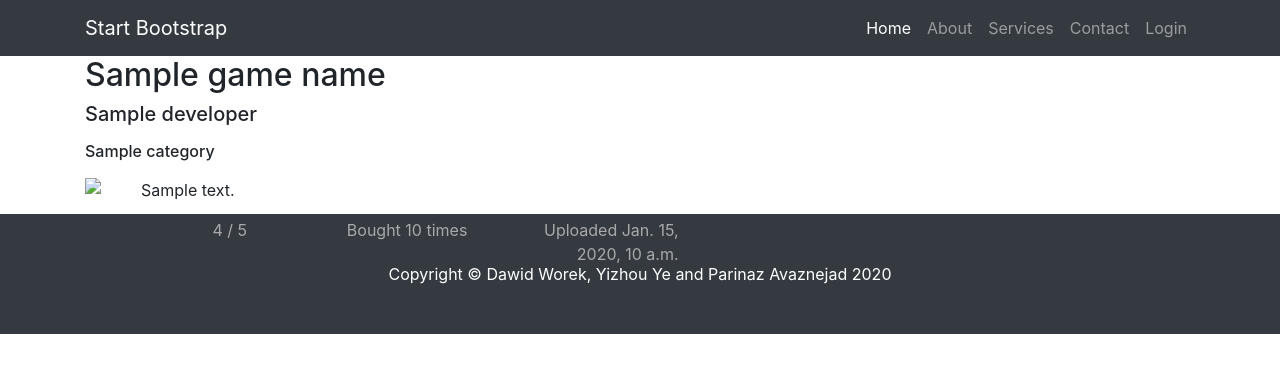
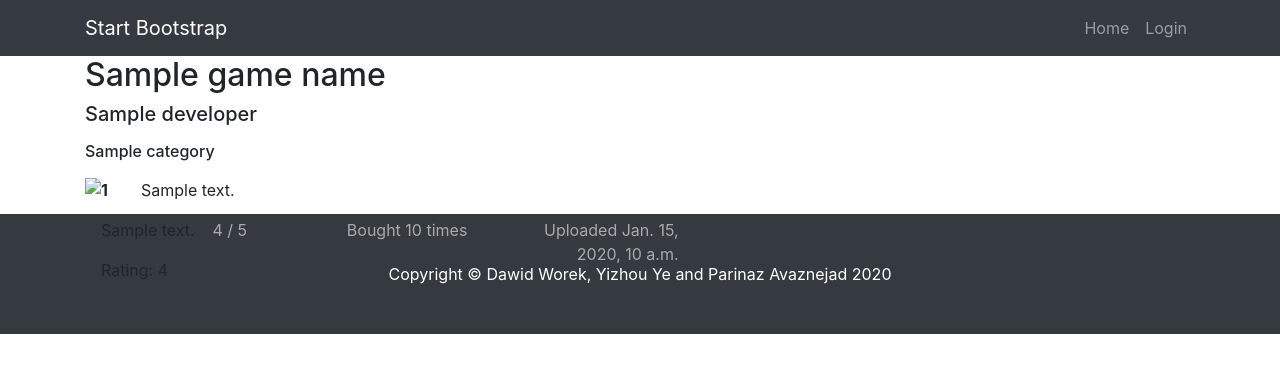
Before and after one commit to YizhouCodes/Web-Game-Store, a Django app: template store/templates/show_game.html in a window 1280 px wide. Shown: the top 373 px of the page. Run offline with Django 3.2, Linux system fonts and the light colour scheme; the template is opened without the code that fills it: most values are stand-ins (such as "Sample title", 1, 10 or a date in 2020); some libraries are stand-ins or nearby versions.

Commit message:
Add review and rating functionality. Also remove some redundancies.

```diff
--- a/store/static/css/show_game.css
+++ b/store/static/css/show_game.css
@@ -49,3 +49,9 @@
     float: left;
     left: 50%;
 }
+
+#reviewsDiv {
+    float: left;
+    display: inline;
+    position: absolute;
+}
--- a/store/templates/base.html
+++ b/store/templates/base.html
@@ -35,19 +35,10 @@
             </button>
             <div class="collapse navbar-collapse" id="navbarResponsive">
                 <ul class="navbar-nav ml-auto">
-                <li class="nav-item active">
+                <li class="nav-item">
                     <a class="nav-link" href="/">Home
                     <span class="sr-only">(current)</span>
                     </a>
-                </li>
-                <li class="nav-item">
-                    <a class="nav-link" href="#">About</a>
-                </li>
-                <li class="nav-item">
-                    <a class="nav-link" href="#">Services</a>
-                </li>
-                <li class="nav-item">
-                    <a class="nav-link" href="#">Contact</a>
                 </li>
                 {% if user.is_authenticated %}
                 <li class="nav-item">
--- a/store/templates/index.html
+++ b/store/templates/index.html
@@ -79,7 +79,7 @@
                      <p class="card-text">{{ game.category }}</p>
                   </div>
                   <div class="card-footer">
-                     <small class="text-muted">&#9733; &#9733; &#9733; &#9733; &#9734;</small>
+                     <p class="card-text">Rating: {{ game.averageRating }} / 5</p>
                   </div>
                </div>
             </div>
--- a/store/templates/show_game.html
+++ b/store/templates/show_game.html
@@ -51,6 +51,26 @@
 
     </div>
 
+    <div id="reviewsDiv">
+        {% for review in reviews %}
+            <p><b>{{ review.playerId }}</b></p>
+            <p>{{ review.description}}</p>
+            <p>Rating: {{ review.rating }}</p>
+        {% endfor %}
+    </div>
+
+    {% if is_player and player_has_this_game %}
+    <div id="reviewFormDiv">
+        <textarea rows="4" cols="50" name="reviewInput" form="reviewForm" placeholder="Write your review here"></textarea>
+        <form method="POST" action="/game/{{ game_id }}/{{ game_name }}/add_review" id="reviewForm">
+            {% csrf_token %}
+            Rating (1-5): <input type="number" name="rating" min="0" max="5" required>
+            <input type="hidden" value={{ game_id }} name="gameId">
+            <input type="submit" class="btn btn-primary">
+        </form>
+    </div>
+    {% endif %}
+
     {% if is_player and not player_has_this_game %}
     <form class="form-horizontal" id="buyForm" method="POST">
         {% csrf_token %}
--- a/wsd_project/urls.py
+++ b/wsd_project/urls.py
@@ -31,6 +31,7 @@ urlpatterns = [
     path('games/add/', add_game),
 
     path('game/<int:game_id>/<str:game_name>', show_game),
+    path('game/<int:game_id>/<str:game_name>/add_review', add_review),
     path('payment_error', show_payment_error),
     path('payment_cancelled', show_payment_cancel),
 
```
Also changed, not shown: store/views.py (+18 -1 lines).
